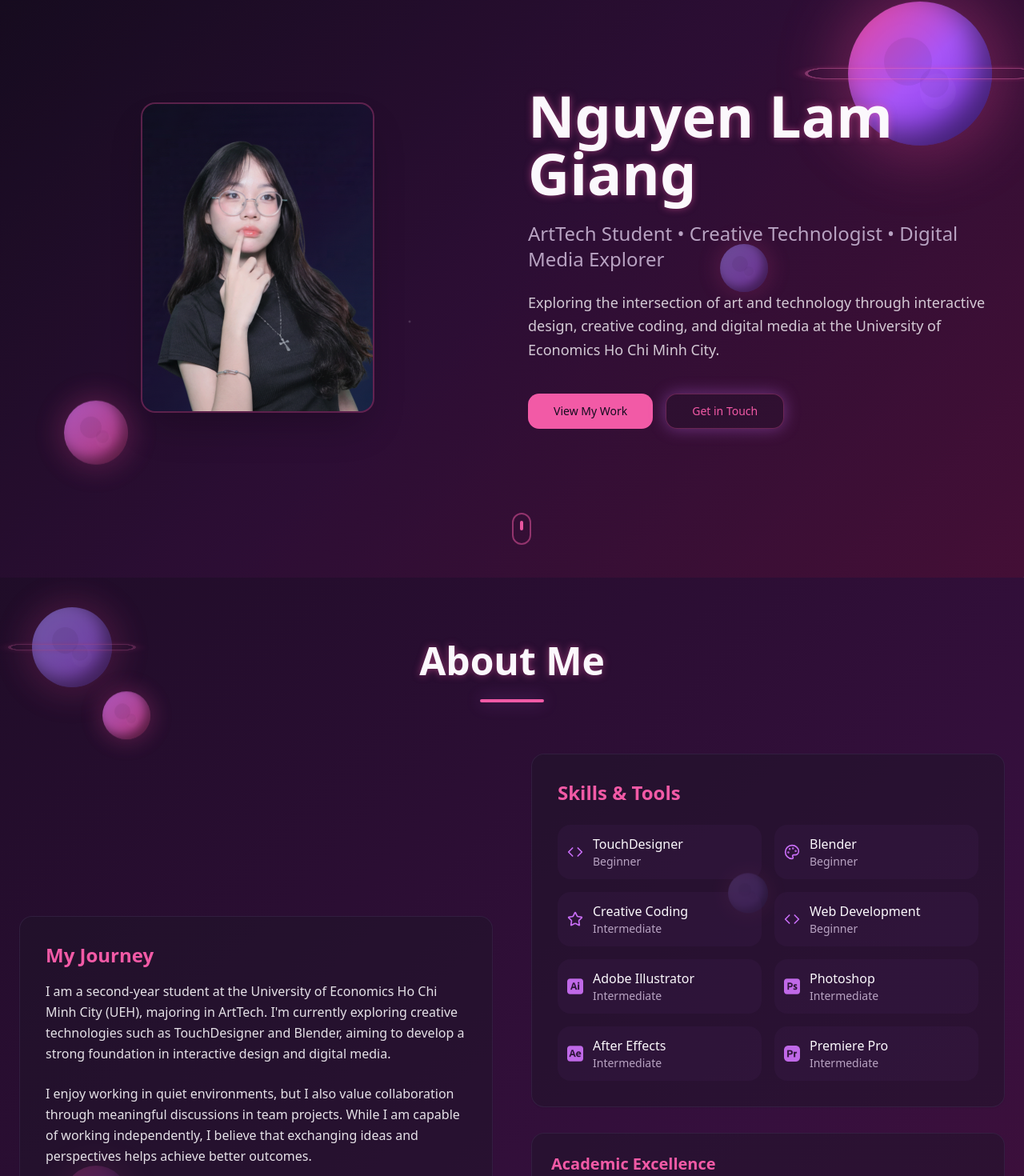
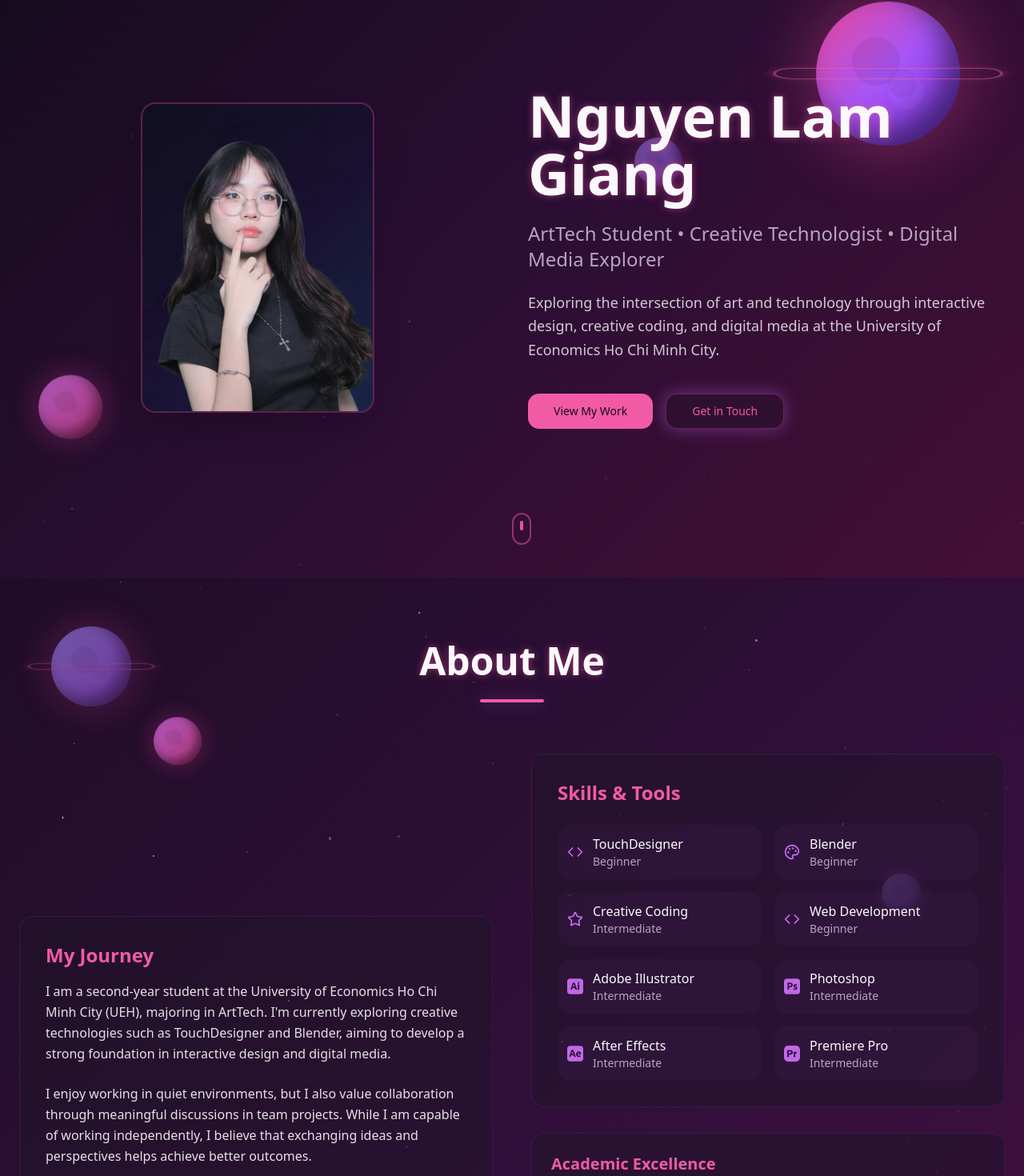
Before and after one commit to malgnad/art-tech-visions, a React (Vite) app: page / in a window 1280 px wide. Shown: the part 78-1548 px from the top of the page at 80% size. Built offline with nearby package versions, Linux system fonts and the light colour scheme; the HTML template or start-up script is replaced by a standard one.

Commit message:
Fix planet alignment and add stars

```diff
--- /dev/null
+++ b/src/components/TwinklingStars.tsx
@@ -0,0 +1,57 @@
+interface TwinklingStar {
+  id: number;
+  x: number;
+  y: number;
+  size: number;
+  delay: number;
+  shape: 'circle' | 'diamond' | 'star' | 'cross';
+}
+
+interface TwinklingStarsProps {
+  count?: number;
+  className?: string;
+}
+
+const TwinklingStars = ({ count = 30, className = '' }: TwinklingStarsProps) => {
+  const stars: TwinklingStar[] = Array.from({ length: count }, (_, i) => ({
+    id: i,
+    x: Math.random() * 100,
+    y: Math.random() * 100,
+    size: Math.random() * 3 + 1,
+    delay: Math.random() * 5,
+    shape: ['circle', 'diamond', 'star', 'cross'][Math.floor(Math.random() * 4)] as TwinklingStar['shape']
+  }));
+
+  const getShapeClass = (shape: string) => {
+    switch (shape) {
+      case 'diamond':
+        return 'rotate-45';
+      case 'star':
+        return 'star-shape';
+      case 'cross':
+        return 'cross-shape';
+      default:
+        return 'rounded-full';
+    }
+  };
+
+  return (
+    <div className={`absolute inset-0 pointer-events-none overflow-hidden ${className}`}>
+      {stars.map((star) => (
+        <div
+          key={star.id}
+          className={`absolute bg-white/60 animate-twinkle hover:bg-white/100 hover:drop-shadow-[0_0_8px_rgba(255,255,255,0.9)] transition-all duration-300 pointer-events-auto ${getShapeClass(star.shape)}`}
+          style={{
+            left: `${star.x}%`,
+            top: `${star.y}%`,
+            width: `${star.size}px`,
+            height: `${star.size}px`,
+            animationDelay: `${star.delay}s`,
+          }}
+        />
+      ))}
+    </div>
+  );
+};
+
+export default TwinklingStars;
--- a/src/index.css
+++ b/src/index.css
@@ -151,6 +151,15 @@ All colors MUST be HSL.
     50% { opacity: 0.8; }
   }
 
+  /* Star shapes for variety */
+  .star-shape {
+    clip-path: polygon(50% 0%, 61% 35%, 98% 35%, 68% 57%, 79% 91%, 50% 70%, 21% 91%, 32% 57%, 2% 35%, 39% 35%);
+  }
+
+  .cross-shape {
+    clip-path: polygon(40% 0%, 60% 0%, 60% 40%, 100% 40%, 100% 60%, 60% 60%, 60% 100%, 40% 100%, 40% 60%, 0% 60%, 0% 40%, 40% 40%);
+  }
+
   /* Cosmic text effects */
   .cosmic-glow {
     text-shadow: 0 0 10px hsl(var(--primary) / 0.5);
--- a/src/pages/Index.tsx
+++ b/src/pages/Index.tsx
@@ -4,6 +4,7 @@ import { Card } from '@/components/ui/card';
 import Navigation from '@/components/Navigation';
 import ProjectCard from '@/components/ProjectCard';
 import InteractivePlanet from '@/components/InteractivePlanet';
+import TwinklingStars from '@/components/TwinklingStars';
 import { Mail, Phone, Github, Star, Code, Palette, Image, Camera, Video, Film } from 'lucide-react';
 
 import amongTheStarsImage from '@/assets/among-the-stars.png';
@@ -55,7 +56,10 @@ const Index = () => {
   ];
 
   return (
-    <div className="min-h-screen">
+    <div className="min-h-screen relative">
+      {/* Floating Stars Background - Entire Website */}
+      <TwinklingStars count={80} className="fixed inset-0 z-0 opacity-30" />
+
       <Navigation />
 
       {/* Hero Section */}
@@ -63,13 +67,13 @@ const Index = () => {
         <div className="absolute inset-0 bg-cosmic opacity-50" />
 
         {/* Decorative Planets */}
-        <div className="absolute top-20 right-10 animate-float" style={{ animationDelay: '0s' }}>
+        <div className="absolute top-20 right-20 animate-float z-10" style={{ animationDelay: '0s' }}>
           <InteractivePlanet size={180} color="from-pink-500 via-purple-500 to-violet-600" hasRing={true} />
         </div>
-        <div className="absolute bottom-32 left-20 opacity-70 animate-float" style={{ animationDelay: '2s' }}>
+        <div className="absolute bottom-40 left-12 opacity-70 animate-float z-10" style={{ animationDelay: '2s' }}>
           <InteractivePlanet size={80} color="from-fuchsia-400 to-pink-500" hasRing={false} />
         </div>
-        <div className="absolute top-1/2 right-1/4 opacity-50 animate-float" style={{ animationDelay: '4s' }}>
+        <div className="absolute top-1/3 right-1/3 opacity-50 animate-float z-10" style={{ animationDelay: '4s' }}>
           <InteractivePlanet size={60} color="from-violet-400 to-purple-500" hasRing={false} />
         </div>
 
@@ -130,20 +134,23 @@ const Index = () => {
 
       {/* About Section */}
       <section id="about" className="py-20 relative overflow-hidden">
-        {/* Decorative Planets Around About Section */}
-        <div className="absolute top-10 left-10 opacity-60 animate-float" style={{ animationDelay: '1s' }}>
+        {/* Twinkling Stars Around Planets */}
+        <TwinklingStars count={40} className="absolute inset-0 z-0" />
+
+        {/* Decorative Planets Around About Section - Better Aligned */}
+        <div className="absolute top-16 left-16 opacity-60 animate-float z-10" style={{ animationDelay: '1s' }}>
           <InteractivePlanet size={100} color="from-violet-400 to-purple-500" hasRing={true} className="hover:scale-110 hover:drop-shadow-[0_0_40px_rgba(167,139,250,0.8)] transition-all duration-300" />
         </div>
-        <div className="absolute top-40 left-32 opacity-70 animate-float" style={{ animationDelay: '2.5s' }}>
+        <div className="absolute top-48 left-48 opacity-70 animate-float z-10" style={{ animationDelay: '2.5s' }}>
           <InteractivePlanet size={60} color="from-fuchsia-400 to-pink-500" hasRing={false} className="hover:scale-110 hover:drop-shadow-[0_0_30px_rgba(236,72,153,0.9)] transition-all duration-300" />
         </div>
-        <div className="absolute top-2/3 left-20 opacity-55 animate-float" style={{ animationDelay: '4s' }}>
+        <div className="absolute bottom-32 left-24 opacity-55 animate-float z-10" style={{ animationDelay: '4s' }}>
           <InteractivePlanet size={80} color="from-pink-500 to-purple-600" hasRing={false} className="hover:scale-110 hover:drop-shadow-[0_0_35px_rgba(219,39,119,0.8)] transition-all duration-300" />
         </div>
-        <div className="absolute bottom-20 right-10 opacity-50 animate-float" style={{ animationDelay: '3s' }}>
+        <div className="absolute bottom-24 right-16 opacity-50 animate-float z-10" style={{ animationDelay: '3s' }}>
           <InteractivePlanet size={70} color="from-pink-400 to-fuchsia-500" hasRing={false} className="hover:scale-110 hover:drop-shadow-[0_0_35px_rgba(236,72,153,0.8)] transition-all duration-300" />
         </div>
-        <div className="absolute top-1/3 right-1/4 opacity-40 animate-float" style={{ animationDelay: '5s' }}>
+        <div className="absolute top-1/3 right-32 opacity-40 animate-float z-10" style={{ animationDelay: '5s' }}>
           <InteractivePlanet size={50} color="from-purple-400 to-violet-500" hasRing={false} className="hover:scale-110 hover:drop-shadow-[0_0_25px_rgba(167,139,250,0.9)] transition-all duration-300" />
         </div>
 
--- a/tailwind.config.ts
+++ b/tailwind.config.ts
@@ -106,6 +106,10 @@ export default {
           "0%": { transform: "translateY(100px)", opacity: "0" },
           "100%": { transform: "translateY(0)", opacity: "1" },
         },
+        "twinkle": {
+          "0%, 100%": { opacity: "0.3" },
+          "50%": { opacity: "1" },
+        },
       },
       animation: {
         "accordion-down": "accordion-down 0.2s ease-out",
@@ -114,6 +118,7 @@ export default {
         "pulse-glow": "pulse-glow 2s ease-in-out infinite alternate",
         "fade-in": "fade-in 0.6s ease-out",
         "slide-up": "slide-up 0.8s ease-out",
+        "twinkle": "twinkle 3s ease-in-out infinite",
       },
     },
   },
```
